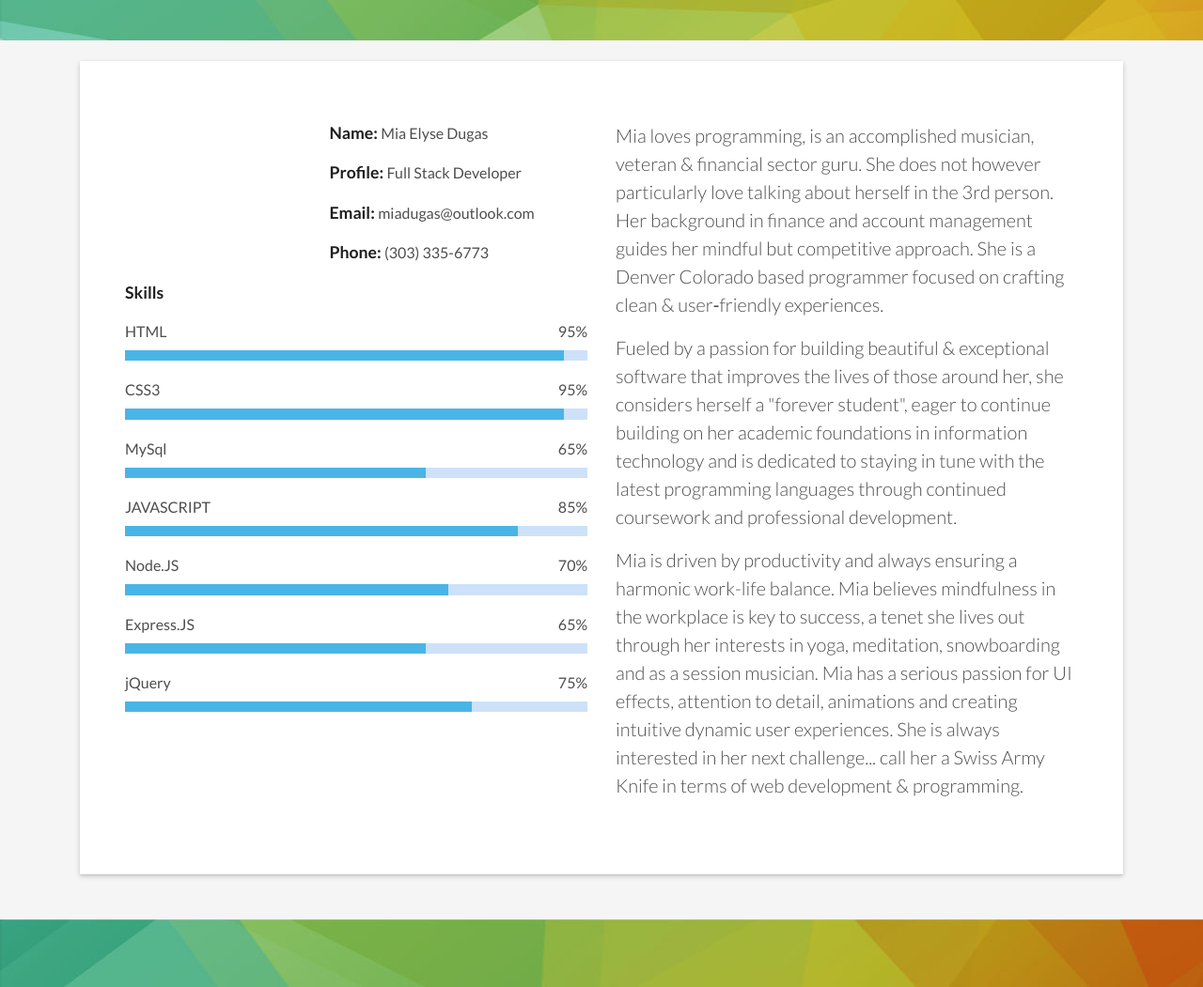
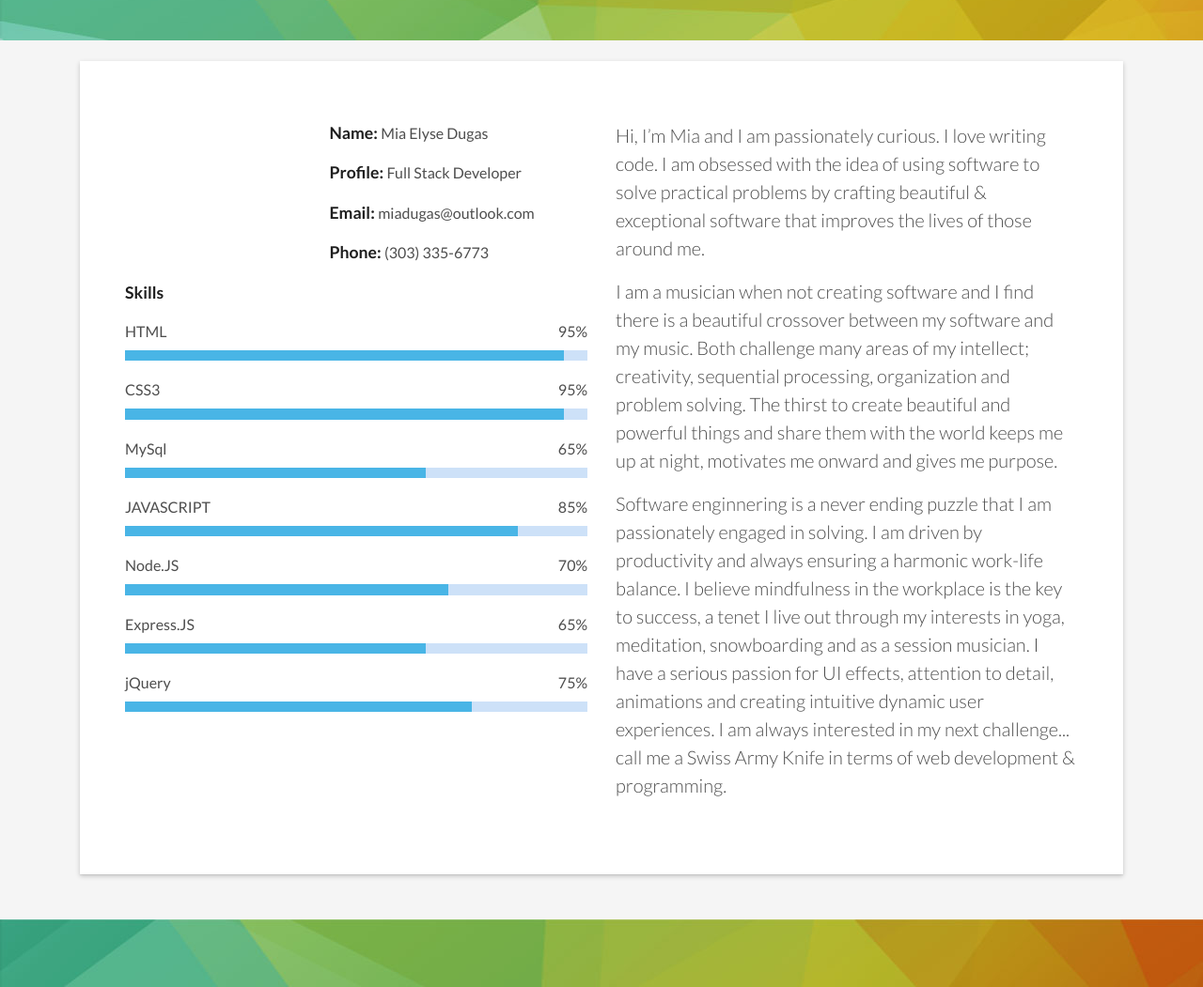
Before and after one commit to miadugas/Mia-Portfolio, a plain HTML site: page index.html in a window 1280 px wide. Shown: the part 927-1978 px from the top of the page at 94% size. Drawn offline with nearby package versions, Linux system fonts and the light colour scheme; files whose address does not match are found by name.

Commit message:
mia-portfolio

```diff
--- a/index.html
+++ b/index.html
@@ -177,13 +177,14 @@
               <div class="col-md-6">
                 <div class="about-me pt-4 pt-md-0">
                   <p class="lead">
-                      Mia loves programming, is an accomplished musician, veteran & financial sector guru. She does not however particularly love talking about herself in the 3rd person. Her background in finance and account management guides her mindful but competitive approach. She is a Denver Colorado based programmer focused on crafting clean & user‑friendly experiences.
+                    Hi, I’m Mia and I am passionately curious. I love writing code. I am obsessed with the idea of using software to solve practical problems by crafting beautiful & exceptional software that improves the lives of those around me.
+
                   </p>
                   <p class="lead">
-                      Fueled by a passion for building beautiful & exceptional software that improves the lives of those around her, she considers herself a "forever student", eager to continue building on her academic foundations in information technology and is dedicated to staying in tune with the latest programming languages through continued coursework and professional development.
+                    I am a musician when not creating software and I find there is a beautiful crossover between my software and my music. Both challenge many areas of my intellect; creativity, sequential processing, organization and problem solving. The thirst to create beautiful and powerful things and share them with the world keeps me up at night, motivates me onward and gives me purpose.
                   </p>
                   <p class="lead">
-                      Mia is driven by productivity and always ensuring a harmonic work-life balance. Mia believes mindfulness in the workplace is key to success, a tenet she lives out through her interests in yoga, meditation, snowboarding and as a session musician. Mia has a serious passion for UI effects, attention to detail, animations and creating intuitive dynamic user experiences. She is always interested in her next challenge... call her a Swiss Army Knife in terms of web development & programming.
+                    Software enginnering is a never ending puzzle that I am passionately engaged in solving. I am driven by productivity and always ensuring a harmonic work-life balance. I believe mindfulness in the workplace is the key to success, a tenet I live out through my interests in yoga, meditation, snowboarding and as a session musician. I have a serious passion for UI effects, attention to detail, animations and creating intuitive dynamic user experiences. I am always interested in my next challenge... call me a Swiss Army Knife in terms of web development & programming.
                   </p>
                 </div>
               </div>
@@ -689,7 +690,7 @@
           <div class="twelve columns boxed-grey3">
               <h3>Quicken Loans Mortgage Services Inc.</h3>
                   <p class="info"> Sr. Account Executive - Correspondent and Wholesale Lending <span>&bull;</span> <em class="date"> March 2017 - June 2018</em></p>
-                  <p> Quicken Mortgage (QLMS) prides itself as a technology company that does mortgage loans and seeing this first hand was a career changing experience. As a representative for Colorado & New Mexico, I saw first-hand what was possible when a traditionally commodity based service meets an unparalleled technological vision. I gained continued granular knowledge of strategic marketing, customer acquisition and technological sales strategies.
+                  <p> Quicken Mortgage (QLMS) prides itself as a technology company that does mortgage loans and seeing this first hand was a career changing experience. As a representative for Colorado & New Mexico, I saw first-hand what was possible when a traditionally commodity based service meets an unparalleled technological vision. I gained extensive granular knowledge of strategic marketing, customer acquisition and technological sales strategies.
                   </p>
           </div>
       </div> <!-- item end -->
```
